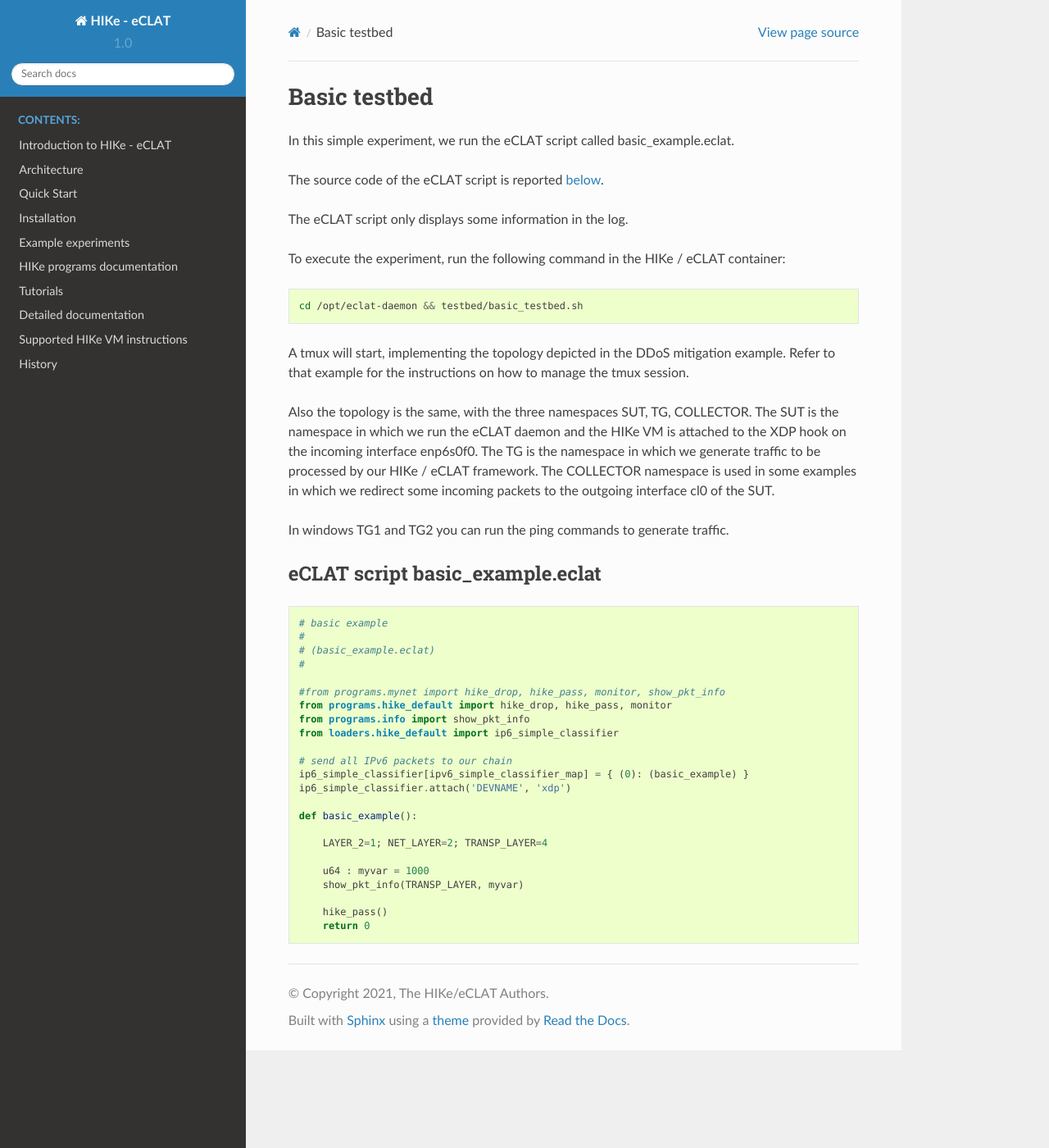
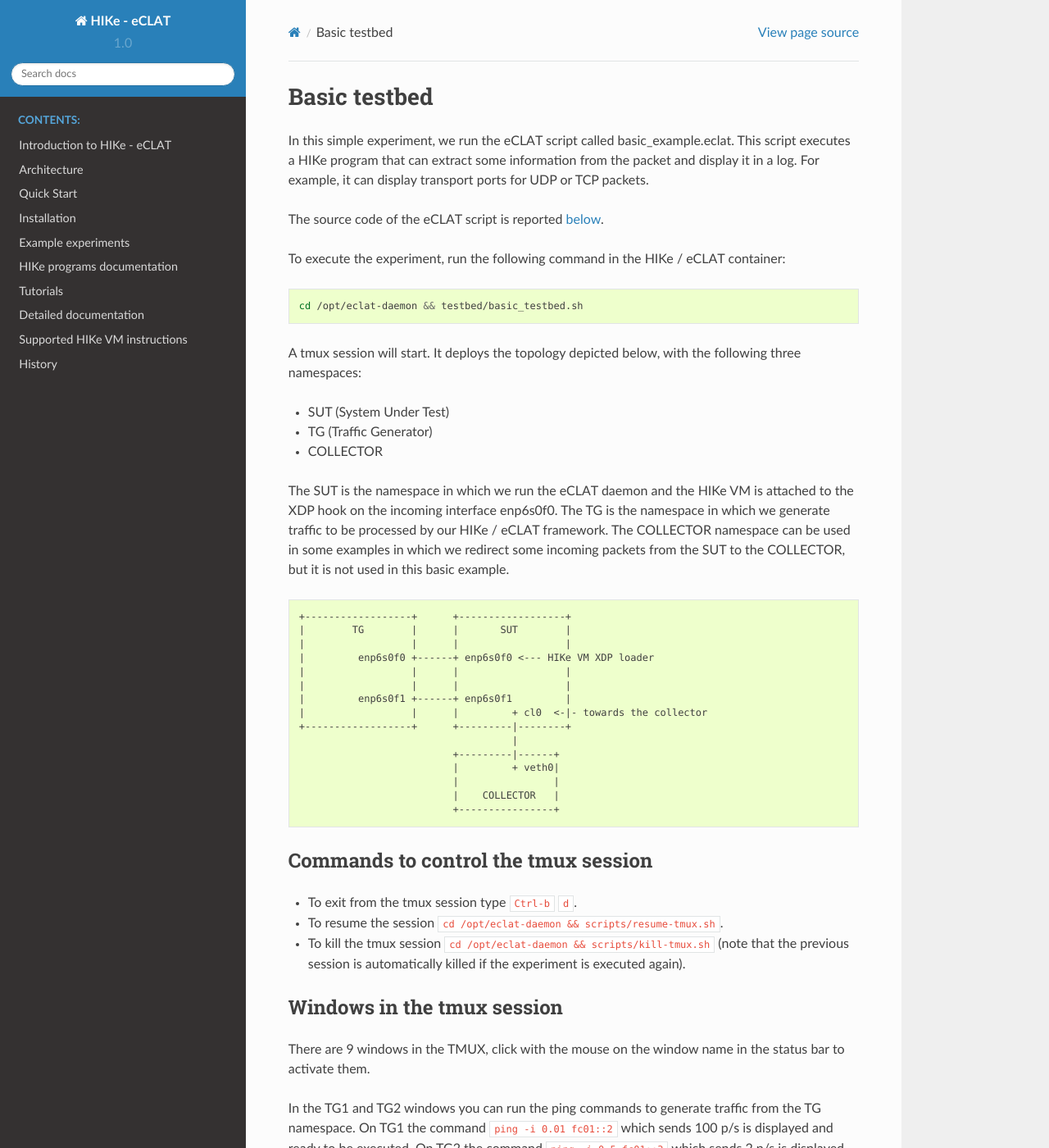
Before and after one commit to hike-eclat/docs, a Sphinx documentation site: the page built from docs/basic_testbed.rst, in a window 1280 px wide and 1400 px high. Shown: the whole window at 82% size. Built offline with Sphinx 7.4.7 and the Read the Docs theme 2.0.0, drawn with Linux system fonts in a browser that asks for light colours; pages that are not in the unit, such as notebooks, are missing from menus; some of the changed text lies outside the part shown.

Commit message:
Update basic_testbed.rst

```diff
--- a/docs/basic_testbed.rst
+++ b/docs/basic_testbed.rst
@@ -1,11 +1,9 @@
 Basic testbed
 -------------------------
 
-In this simple experiment, we run the eCLAT script called basic_example.eclat.
+In this simple experiment, we run the eCLAT script called basic_example.eclat. This script executes a HIKe program that can extract some information from the packet and display it in a log. For example, it can display transport ports for UDP or TCP packets.
 
 The source code of the eCLAT script is reported :ref:`below<eclat-script-basic>`.
-
-The eCLAT script only displays some information in the log.
 
 .. Inside the container run: ``cd /opt/eclat-daemon && testbed/basic_testbed.sh``
 
@@ -15,21 +13,62 @@ To execute the experiment, run the following command in the HIKe / eCLAT contain
 
    cd /opt/eclat-daemon && testbed/basic_testbed.sh
 
-A tmux will start, implementing the topology depicted in the DDoS mitigation example. Refer to that example
-for the instructions on how to manage the tmux session.
+A tmux session will start. It deploys the topology depicted below, with the following three namespaces:
 
-Also the topology is the same, with the three namespaces SUT, TG, COLLECTOR.
-The SUT is the namespace in which we run the eCLAT daemon and the HIKe VM is attached to the XDP hook
-on the incoming interface enp6s0f0.
-The TG is the namespace in which we generate traffic to be processed by our HIKe / eCLAT framework.
-The COLLECTOR namespace is used in some examples in which we redirect some incoming packets to the outgoing interface cl0 of the SUT.
+* SUT (System Under Test)
+* TG (Traffic Generator)
+* COLLECTOR
 
-In windows TG1 and TG2 you can run the ping commands to generate traffic.
+The SUT is the namespace in which we run the eCLAT daemon and the HIKe VM is attached to the XDP hook on the incoming interface enp6s0f0. The TG is the namespace in which we generate traffic to be processed by our HIKe / eCLAT framework. The COLLECTOR namespace can be used in some examples in which we redirect some incoming packets from the SUT to the COLLECTOR, but it is not used in this basic example.
+
+.. code-block:: none
+
+          +------------------+      +------------------+
+          |        TG        |      |       SUT        |
+          |                  |      |                  |
+          |         enp6s0f0 +------+ enp6s0f0 <--- HIKe VM XDP loader
+          |                  |      |                  |
+          |                  |      |                  |
+          |         enp6s0f1 +------+ enp6s0f1         |
+          |                  |      |         + cl0  <-|- towards the collector
+          +------------------+      +---------|--------+
+                                              |
+                                    +---------|------+
+                                    |         + veth0|
+                                    |                |
+                                    |    COLLECTOR   |
+                                    +----------------+
+
+Commands to control the tmux session
+^^^^^^^^^^^^^^^^^^^^^^^^^^^^^^^^^^^^^^^^^^^^^^^^^^^^^
+
+* To exit from the tmux session type ``Ctrl-b`` ``d``.
+
+* To resume the session ``cd /opt/eclat-daemon && scripts/resume-tmux.sh``.
+
+* To kill the tmux session ``cd /opt/eclat-daemon && scripts/kill-tmux.sh`` (note that the previous session is automatically killed if the experiment is executed again).
+
+Windows in the tmux session
+^^^^^^^^^^^^^^^^^^^^^^^^^^^^^^^^^^^^^^^^^^^^^^^^^^^^^
+
+There are 9 windows in the TMUX, click with the mouse on the window name in the status bar to activate them.
+
+In the TG1 and TG2 windows you can run the ping commands to generate traffic from the TG namespace.
+On TG1 the command ``ping -i 0.01 fc01::2`` which sends 100 p/s is displayed and ready to be executed.
+On TG2 the command ``ping -i 0.5 fc01::3`` which sends 2 p/s is displayed and ready to be executed.
+
+The MAIN, MAPS and DEBUG windows are in the default namespace of the container.
+In the MAPS window you can see the content of the eBPF maps.
+In the DEBUG window you can the low-level debug printout of the HIKe programs.
+
+The SUT, SUT2 and SUTDA windows are in the SUT namespace. The eCLAT daemon is executed in the SUTDA windows.
+
+The CLT windows runs in the COLLECTOR namespace. In the CLT window we could run the ``tcpdump -i veth0`` command to display the packets that are redirected to the collector.
 
 .. _eclat-script-basic:
 
 eCLAT script basic_example.eclat
-^^^^^^^^^^^^^^^^^^^^^^^^^^^^^^^
+^^^^^^^^^^^^^^^^^^^^^^^^^^^^^^^^^^^^^^^^^^^^^^^^^^^^^
 .. code-block:: python
 
    # basic example
```
